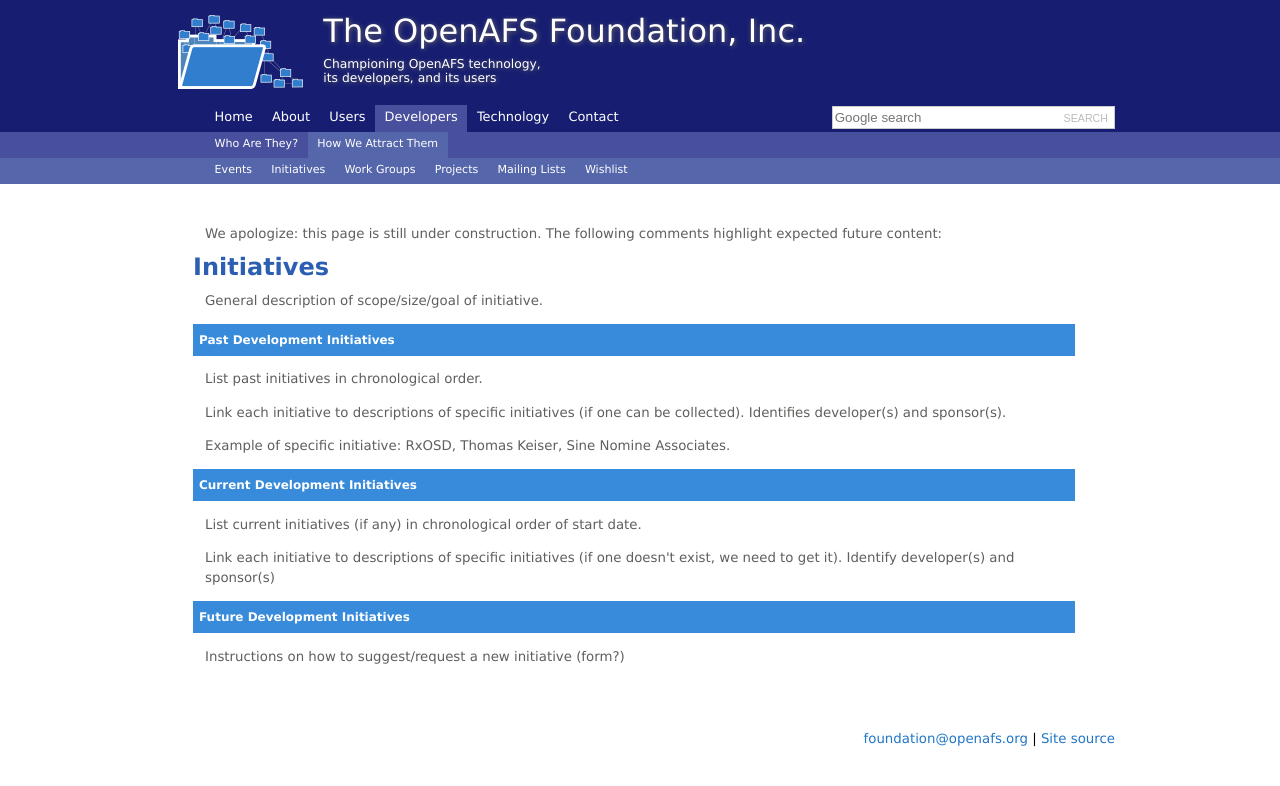
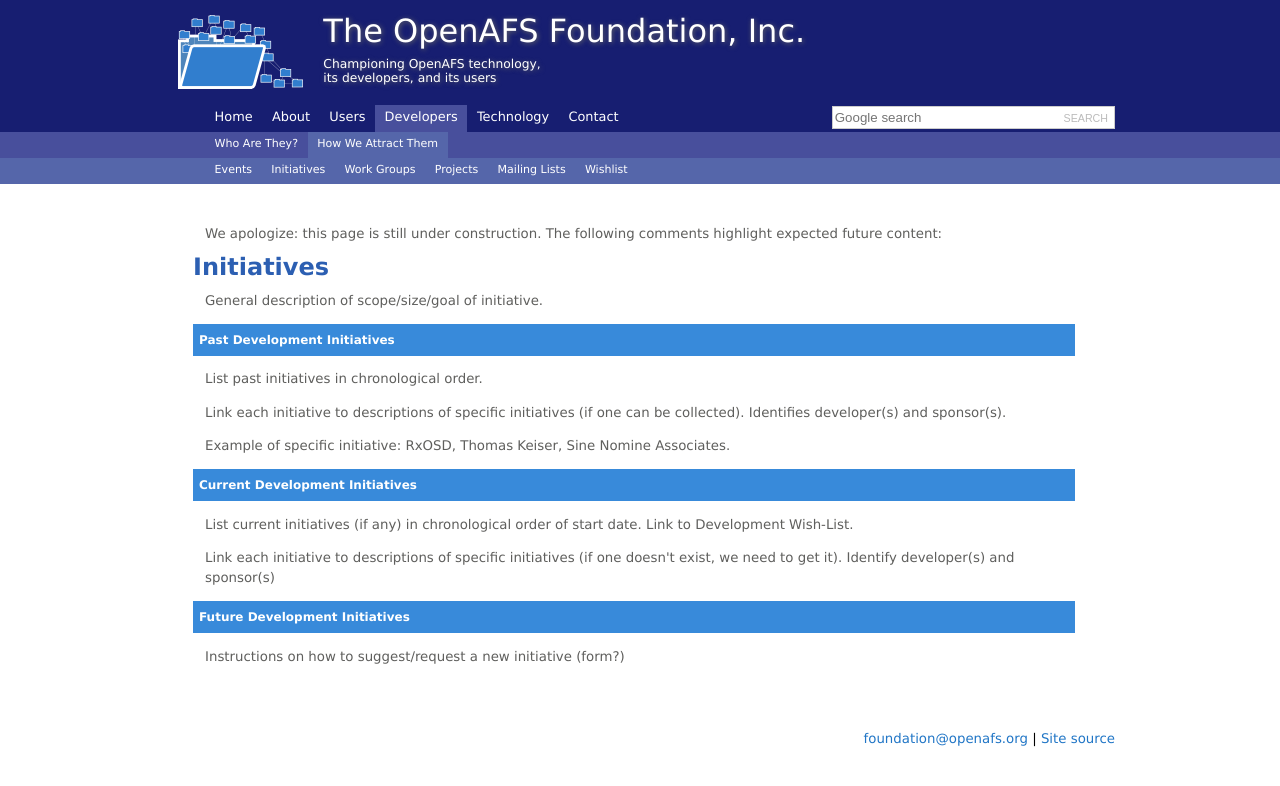
Before and after one commit to openafsfoundation/openafsfoundation.org, a Jekyll site: the page built from devs/initiatives/index.md, in a window 1280 px wide. Shown: the top 786 px of the page. Built offline with Jekyll 4.4.1, drawn with Linux system fonts in a browser that asks for light colours.

Commit message:
Update index.md

```diff
--- a/devs/initiatives/index.md
+++ b/devs/initiatives/index.md
@@ -19,7 +19,7 @@
 
 ### Current Development Initiatives ###
 
-List current initiatives (if any) in chronological order of start date.
+List current initiatives (if any) in chronological order of start date.  Link to Development Wish-List.
 
 Link each initiative to descriptions of specific initiatives (if one doesn't exist, we need to get it).  Identify developer(s) and sponsor(s)
 
```
